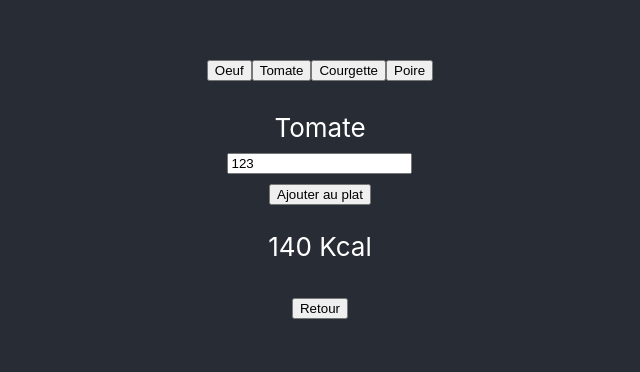
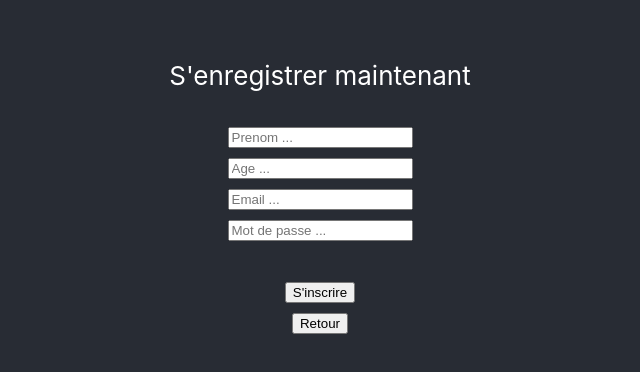
Before and after one commit to xonatis-academy/reactjs-calorie-counter, a React (Create React App) app: page / in a window 1280 px wide. Shown: the part 216-588 px from the top of the page, without its empty margins (320-960 px from the left). Built offline with nearby package versions, Linux system fonts and the light colour scheme.

Commit message:
Adding screen swith

```diff
--- a/src/App.js
+++ b/src/App.js
@@ -1,15 +1,41 @@
 import React from 'react';
 import './App.css';
 import Calculator from './screens/Calculator';
+import Login from './screens/Login';
+import Profile from './screens/Profile';
+import Register from './screens/Register';
 
 class App extends React.Component {
 
+    state = {
+        ecranAAfficher: 'Register'
+    }
+
     render() {
+
+        let ecranElement = null;
+        if (this.state.ecranAAfficher == 'Login') {
+            ecranElement = (
+                <Login />
+            );
+        } else if (this.state.ecranAAfficher == 'Calculator') {
+            ecranElement = (
+                <Calculator />
+            );
+        } else if (this.state.ecranAAfficher == 'Profile') {
+            ecranElement = (
+                <Profile />
+            );
+        } else if (this.state.ecranAAfficher == 'Register') {
+            ecranElement = (
+                <Register />
+            );
+        }
 
         return (
             <div className="App">
                 <header className="App-header">
-                    <Calculator />
+                    {ecranElement}
                 </header>
             </div>
         );
```
